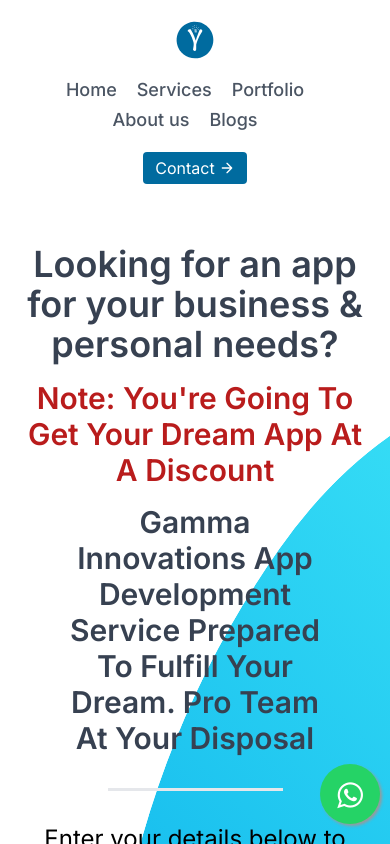
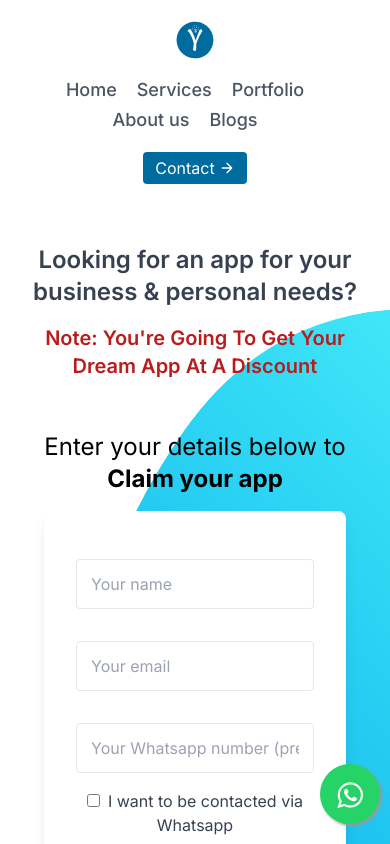
Before and after one commit to ArkaPrabhaChowdhury/gamma, a Next.js app: page /app-dev in a window 390 px wide. Shown: the top 844 px of the page. Built offline with nearby package versions, Linux system fonts and the light colour scheme.

Commit message:
app-dev responsive

```diff
--- a/src/app/app-dev/page.js
+++ b/src/app/app-dev/page.js
@@ -40,19 +40,19 @@
       >
         <div className="container px-5 py-6 md:py-24 mx-auto overflow-hidden bg-cover bg-no-repeat p-12 text-center text-gray-700 bg-custom-image">
           <div className="text-center md:mb-20">
-            <h1 className="text-4xl text-grey-700 font-semibold py-4">
+            <h1 className="text-2xl lg:text-4xl text-grey-700 font-semibold py-4">
               Looking for an app for your business & personal needs?
             </h1>
-            <p className="text-red-700 text-3xl font-semibold">
+            <p className="text-red-700 text-xl lg:text-4xl font-semibold">
               Note: You're Going To Get Your Dream App At A Discount
             </p>
             <div className="flex justify-center">
-              <p className="text-3xl text-grey-700 py-4 font-semibold text-center w-3/4">
+              <p className="text-3xl text-grey-700 py-4 hidden lg:block font-semibold text-center w-3/4">
                 Gamma Innovations App Development Service Prepared To Fulfill Your Dream. Pro Team At Your Disposal
               </p>
             </div>
             <div className="flex justify-center">
-              <hr className="w-1/2 border-b-2 border-grey-700 my-4" />
+              <hr className="lg:w-1/2 border-b-2 border-grey-700 my-4" />
             </div>
             <h1 className="text-2xl text-black py-4">
               Enter your details below to{" "}
@@ -60,7 +60,7 @@
             </h1>
           </div>
           <div className="flex justify-center">
-            <div className="px-6 w-1/2 md:px-0">
+            <div className="px-6 lg:w-1/2 md:px-0">
               <ContactForm />
             </div>
           </div>
```
